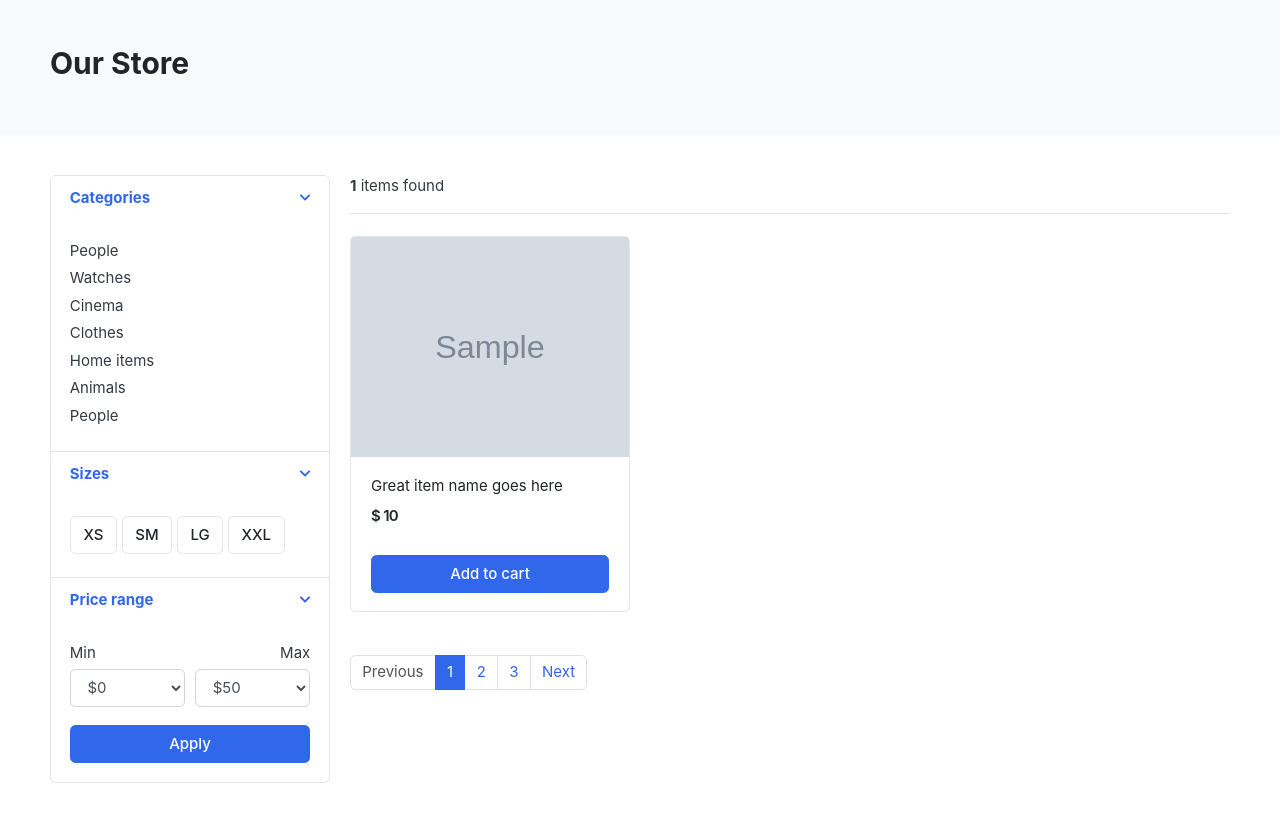
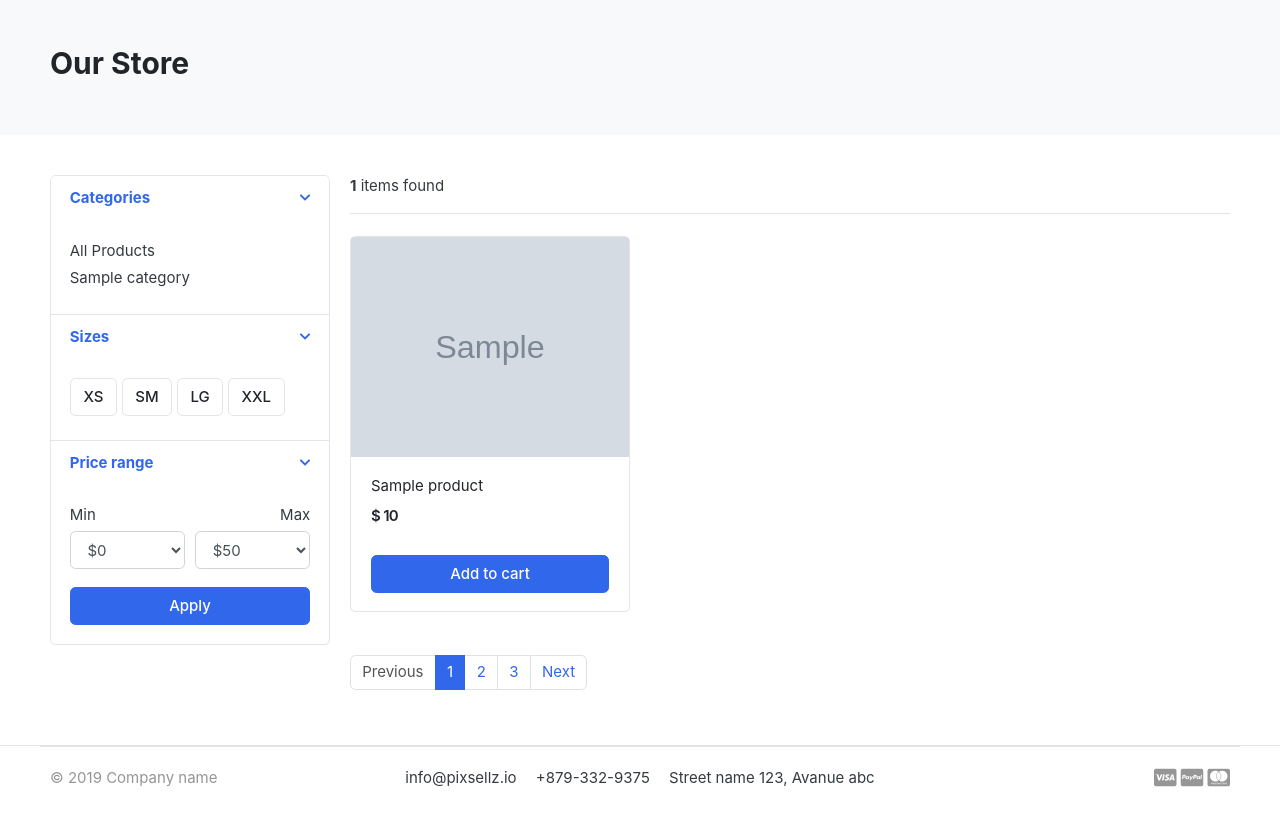
Before and after one commit to yashjaneshwar/GreatKart, a Django app: template templates/store/store.html in a window 1280 px wide. Shown: the part 119-942 px from the top of the page. After the commit the page ends 906 px from the top, so only its background shows below. Run offline with Django 4.2, Linux system fonts and the light colour scheme; the template is opened without the code that fills it: most values are stand-ins (such as "Sample title", 1, 10 or a date in 2020); grey boxes marked "Sample" are stand-in pictures; some libraries are stand-ins or nearby versions; some web fonts are replaced.

Commit message:
Display categories in the store page

```diff
--- a/templates/includes/navbar.html
+++ b/templates/includes/navbar.html
@@ -38,6 +38,7 @@
 					<i class="fa fa-bars"></i> All category
 				</button>
 				<div class="dropdown-menu">
+					<a class="dropdown-item" href="{% url 'store' %}">All Products</a>
 					{% for category in links %}
 					<!-- category.get_url is a custom ftn that returns category slug in path -->
 						<a class="dropdown-item" href="{{ category.get_url }}">{{ category.category_name }}</a>
--- a/templates/store/store.html
+++ b/templates/store/store.html
@@ -31,13 +31,10 @@
 				<div class="card-body">
 
 					<ul class="list-menu">
-					<li><a href="#">People  </a></li>
-					<li><a href="#">Watches </a></li>
-					<li><a href="#">Cinema  </a></li>
-					<li><a href="#">Clothes  </a></li>
-					<li><a href="#">Home items </a></li>
-					<li><a href="#">Animals</a></li>
-					<li><a href="#">People </a></li>
+						<li><a href="{% url 'store' %}">All Products</a></li>
+						{% for category in links %}
+							<li><a href="{{ category.get_url }}">{{ category.category_name }} </a></li>
+						{% endfor %}
 					</ul>
 
 				</div> <!-- card-body.// -->
@@ -140,7 +137,7 @@
 				</div> <!-- img-wrap.// -->
 				<figcaption class="info-wrap">
 					<div class="fix-height">
-						<a href="./product-detail.html" class="title">Great item name goes here</a>
+						<a href="./product-detail.html" class="title">{{ product.product_name }}</a>
 						<div class="price-wrap mt-2">
 							<span class="price">$ {{ product.price }}</span>
 						</div> <!-- price-wrap.// -->
```
